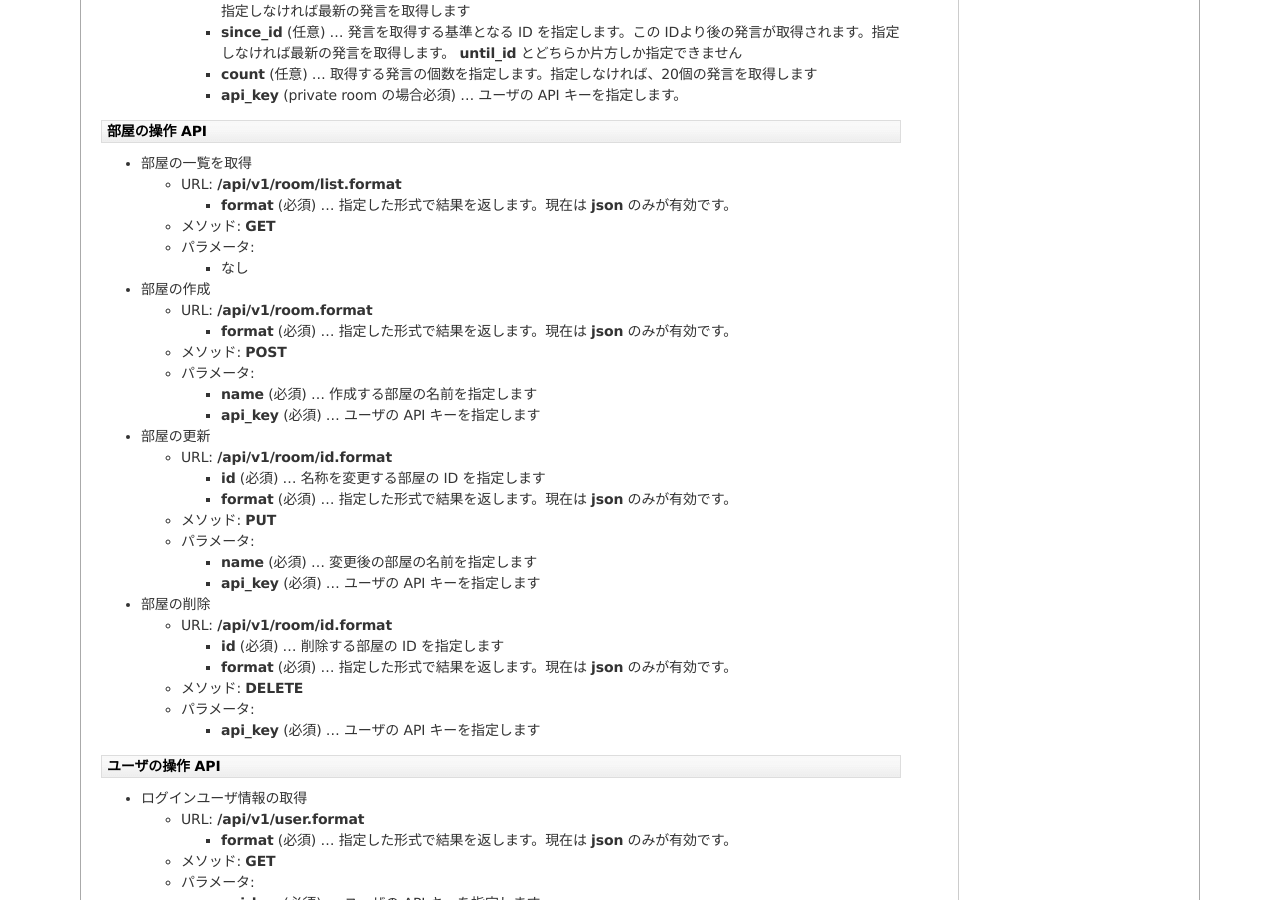
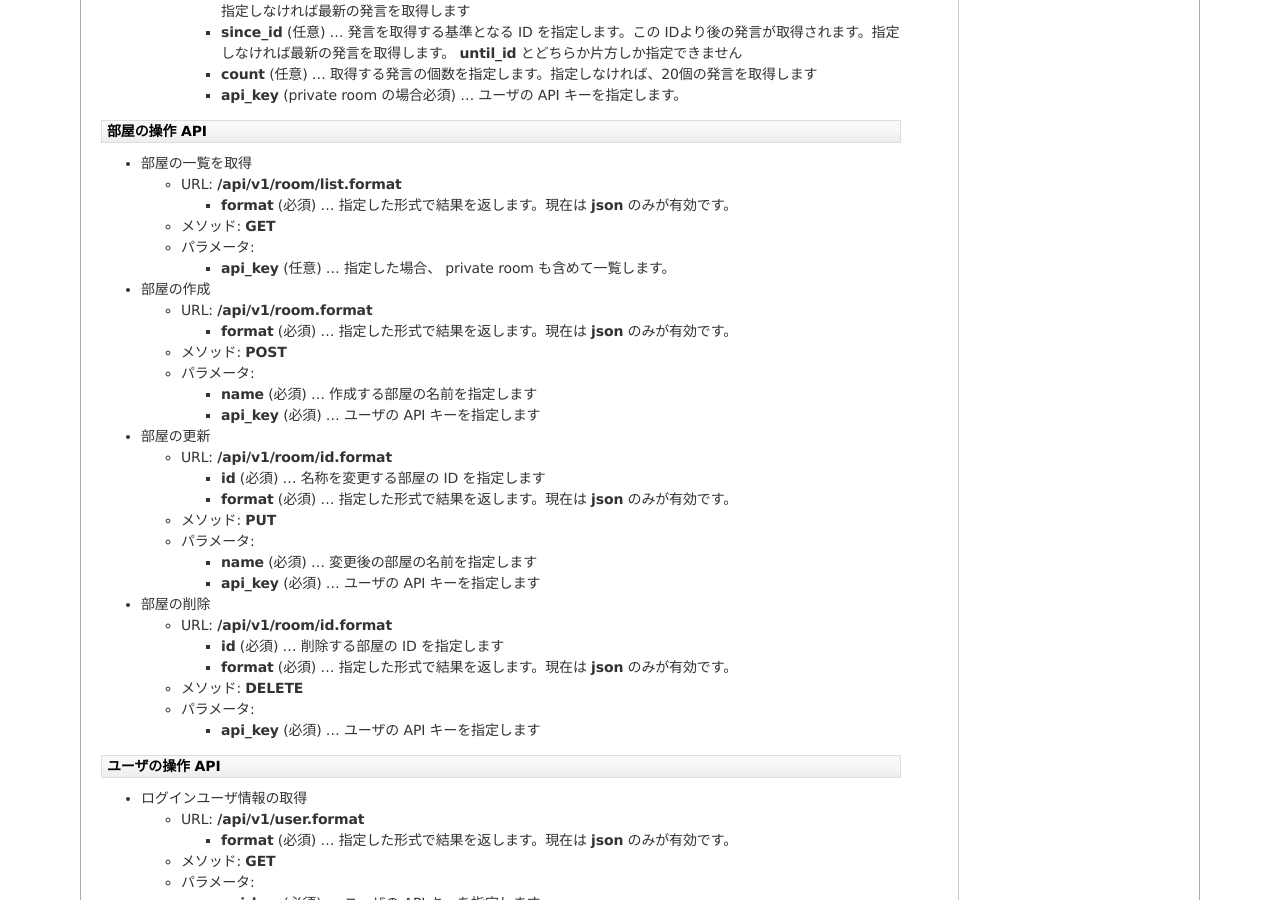
Before and after one commit to codefirst/asakusa-satellite-manual, a Sphinx documentation site: the page built from source/api.rst, in a window 1280 px wide and 900 px high, scrolled down 1448 px. Built offline with Sphinx 7.4.7, drawn with Linux system fonts in a browser that asks for light colours.

Commit message:
room list api with api_key

```diff
--- a/source/api.rst
+++ b/source/api.rst
@@ -114,7 +114,7 @@ PUT 及び DELETE に対応していないライブラリでは、
   * メソッド: **GET**
   * パラメータ:
 
-    * なし
+    * **api_key** (任意) … 指定した場合、 private room も含めて一覧します。
 
 * 部屋の作成
 
```
